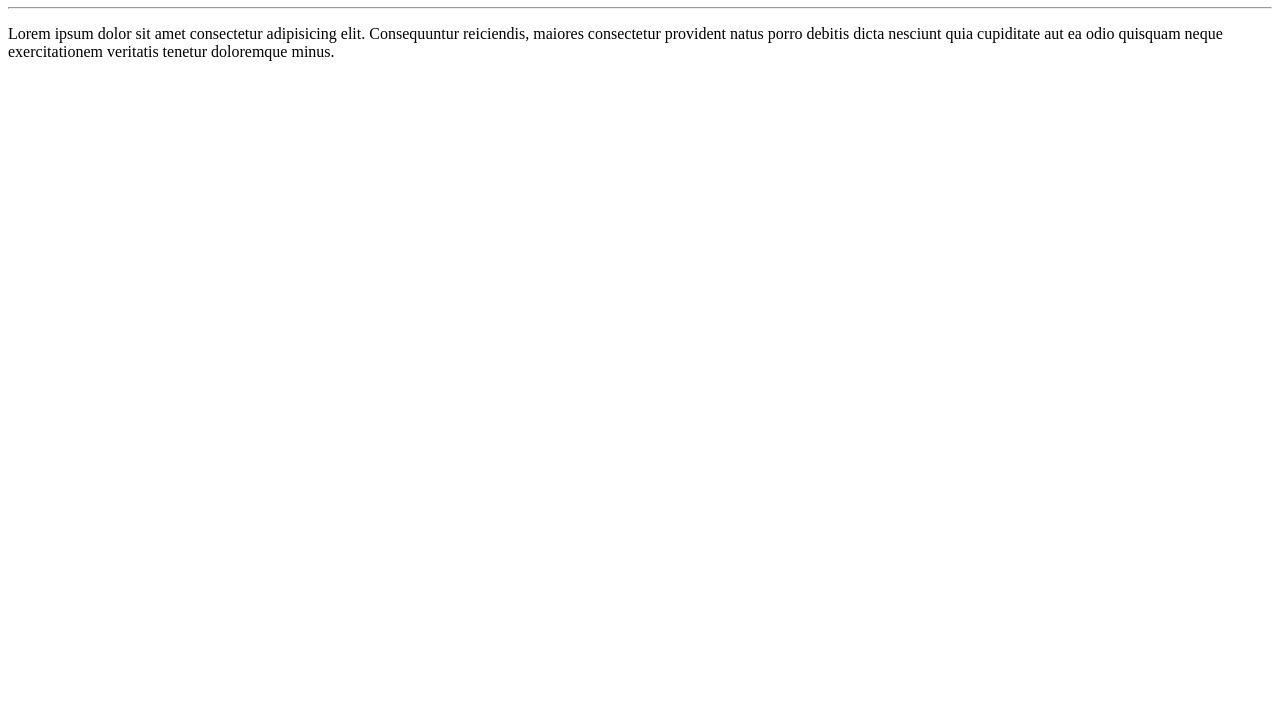
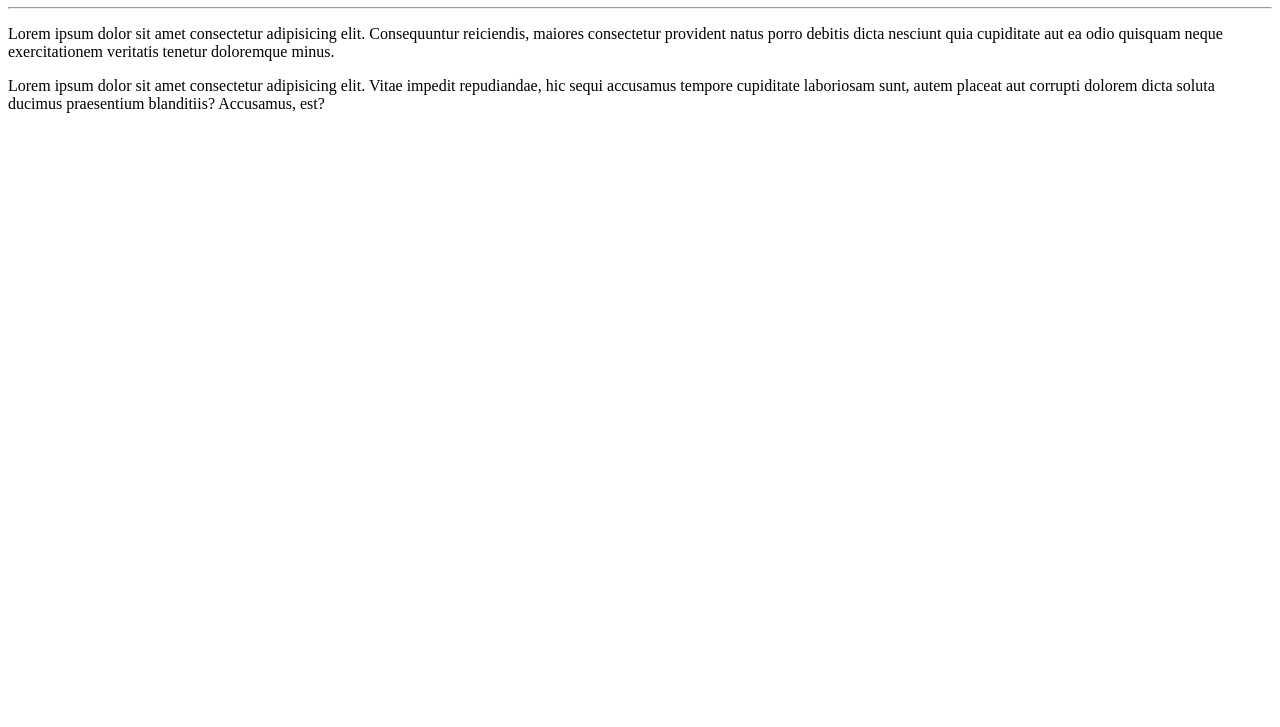
Before and after one commit to WallaceDiasOliveira/Ola-Mundo, a plain HTML site: page site-exemplo/index.html in a window 1280 px wide. Shown: the part 73-800 px from the top of the page. Drawn offline with Linux system fonts and the light colour scheme.

Commit message:
adicionei um parágrafo

```diff
--- a/site-exemplo/index.html
+++ b/site-exemplo/index.html
@@ -9,5 +9,6 @@
     <h1>Olá, Mundo!</h1>
     <hr>
     <p>Lorem ipsum dolor sit amet consectetur adipisicing elit. Consequuntur reiciendis, maiores consectetur provident natus porro debitis dicta nesciunt quia cupiditate aut ea odio quisquam neque exercitationem veritatis tenetur doloremque minus.</p>
+    <p>Lorem ipsum dolor sit amet consectetur adipisicing elit. Vitae impedit repudiandae, hic sequi accusamus tempore cupiditate laboriosam sunt, autem placeat aut corrupti dolorem dicta soluta ducimus praesentium blanditiis? Accusamus, est?</p>
 </body>
 </html>
```
